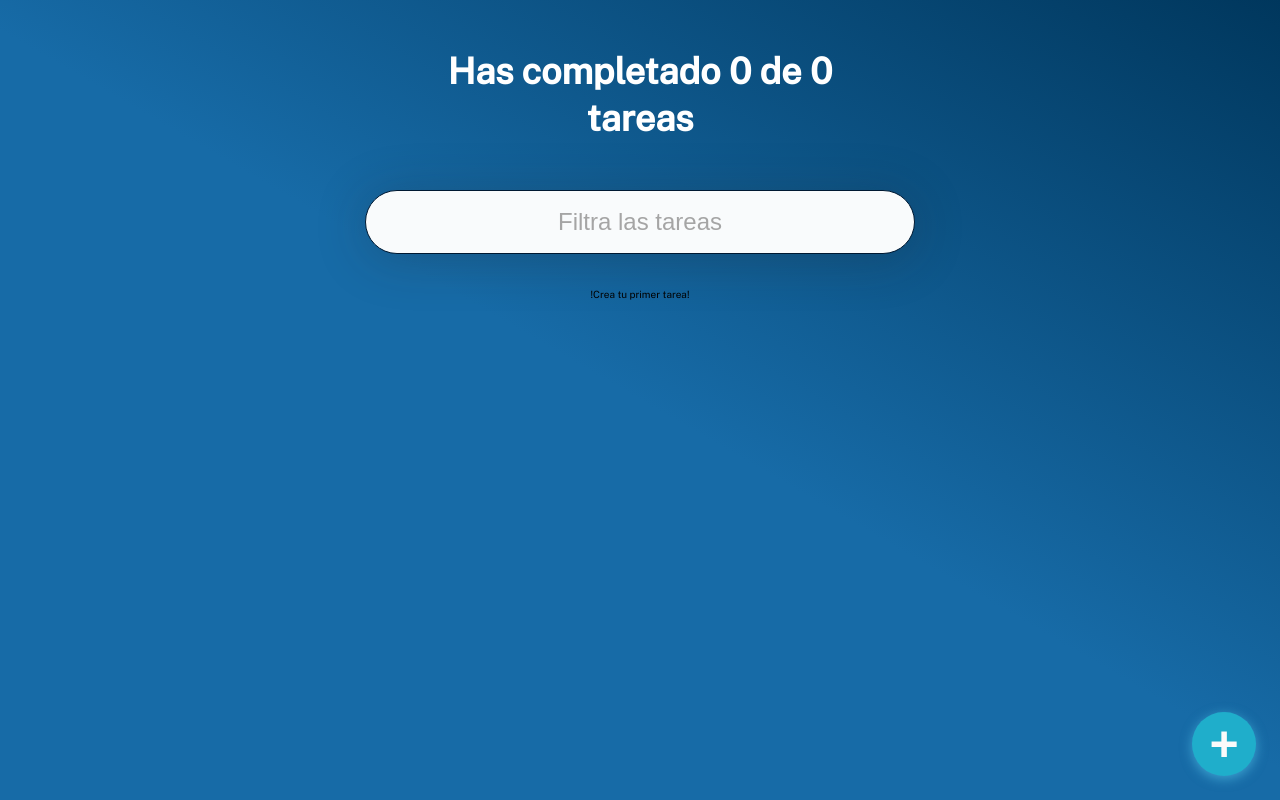
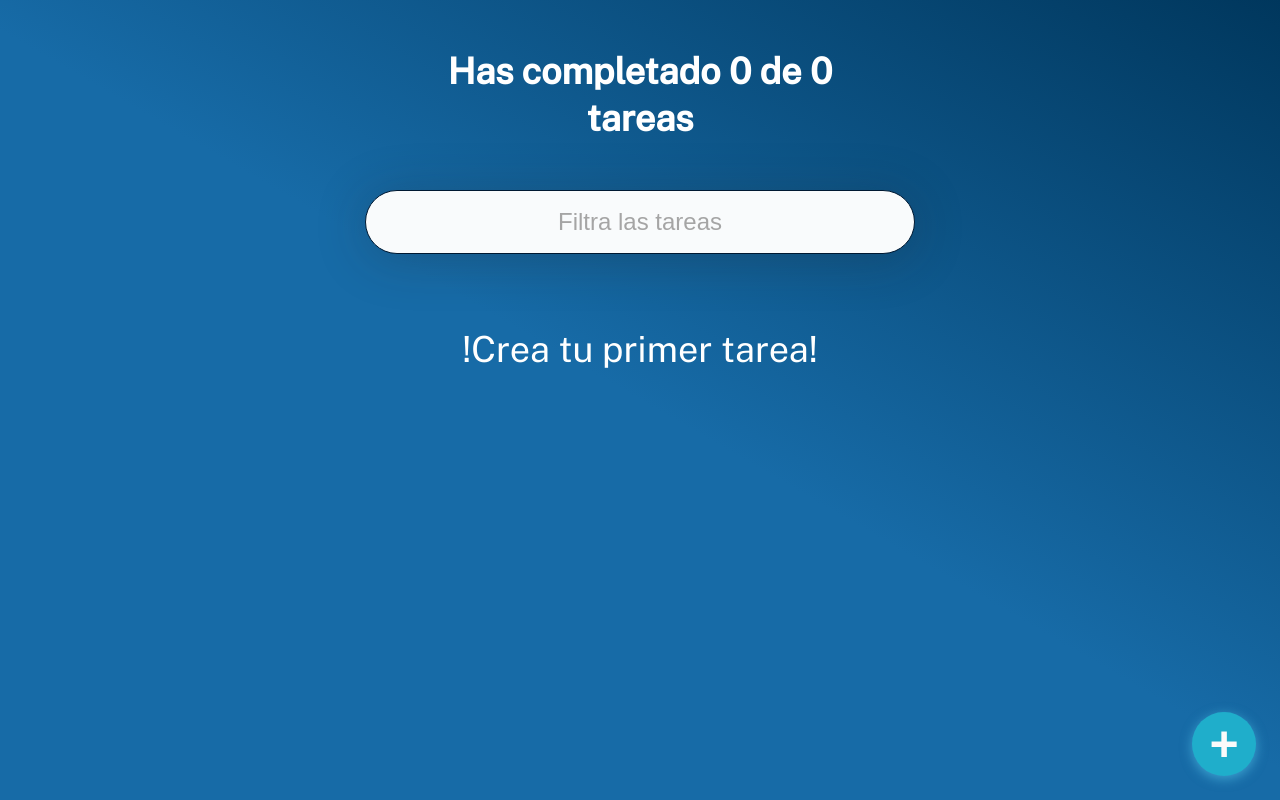
Before and after one commit to cdlavacudeg/todo-app, a React (Create React App) app: page / in a window 1280 px wide. Built offline with nearby package versions, Linux system fonts and the light colour scheme; the HTML template or start-up script is replaced by a standard one.

Commit message:
First Version Final

```diff
--- a/src/components/EmptyTodos.js
+++ b/src/components/EmptyTodos.js
@@ -1,7 +1,7 @@
 import React from 'react';
 
 function EmptyTodos() {
-  return <p>!Crea tu primer tarea!</p>;
+  return <p className='TodoCounter'>!Crea tu primer tarea!</p>;
 }
 
 export {EmptyTodos};
--- a/src/components/TodosError.js
+++ b/src/components/TodosError.js
@@ -2,7 +2,7 @@
 import React from 'react';
 
 function TodosError({error}) {
-  return <p>Ocurrio un error al cargar las tareas....</p>;
+  return <p className='TodoCounter'>Ocurrio un error al cargar las tareas....</p>;
 }
 
 export {TodosError};
```
